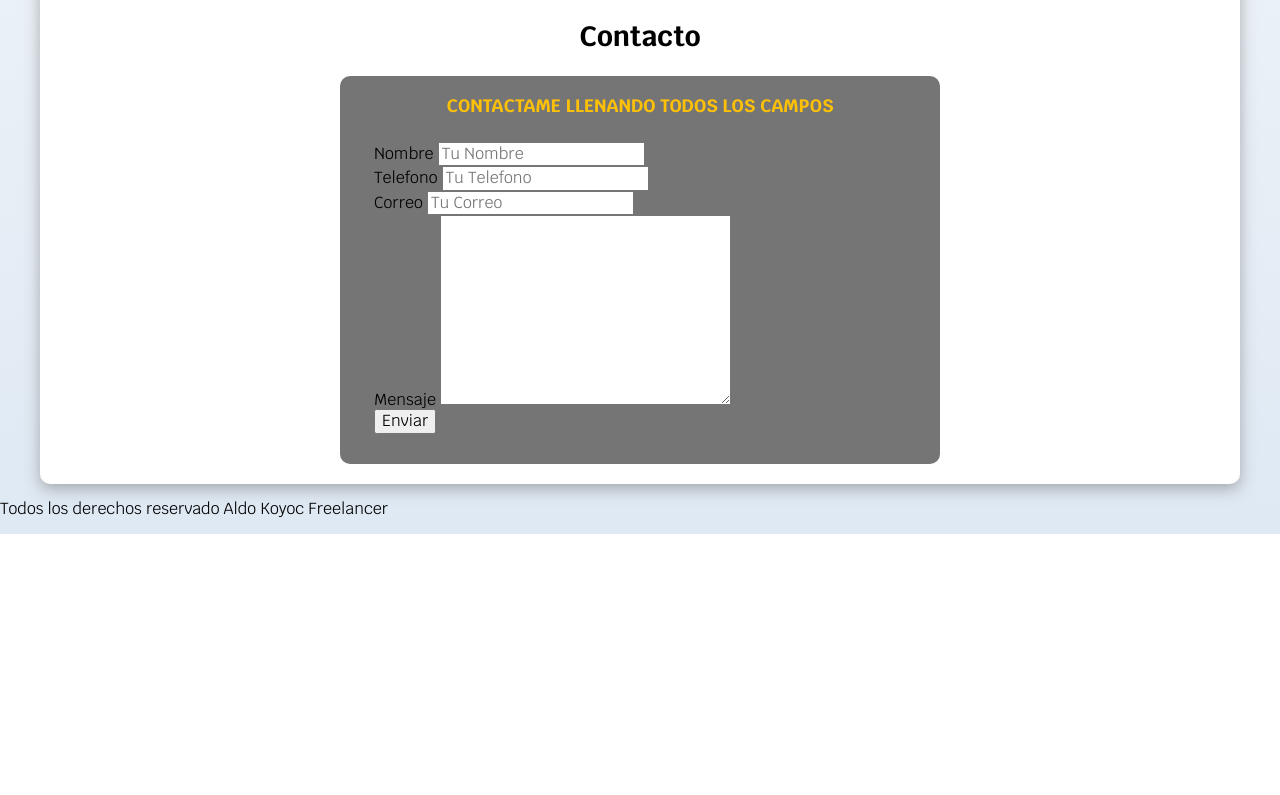
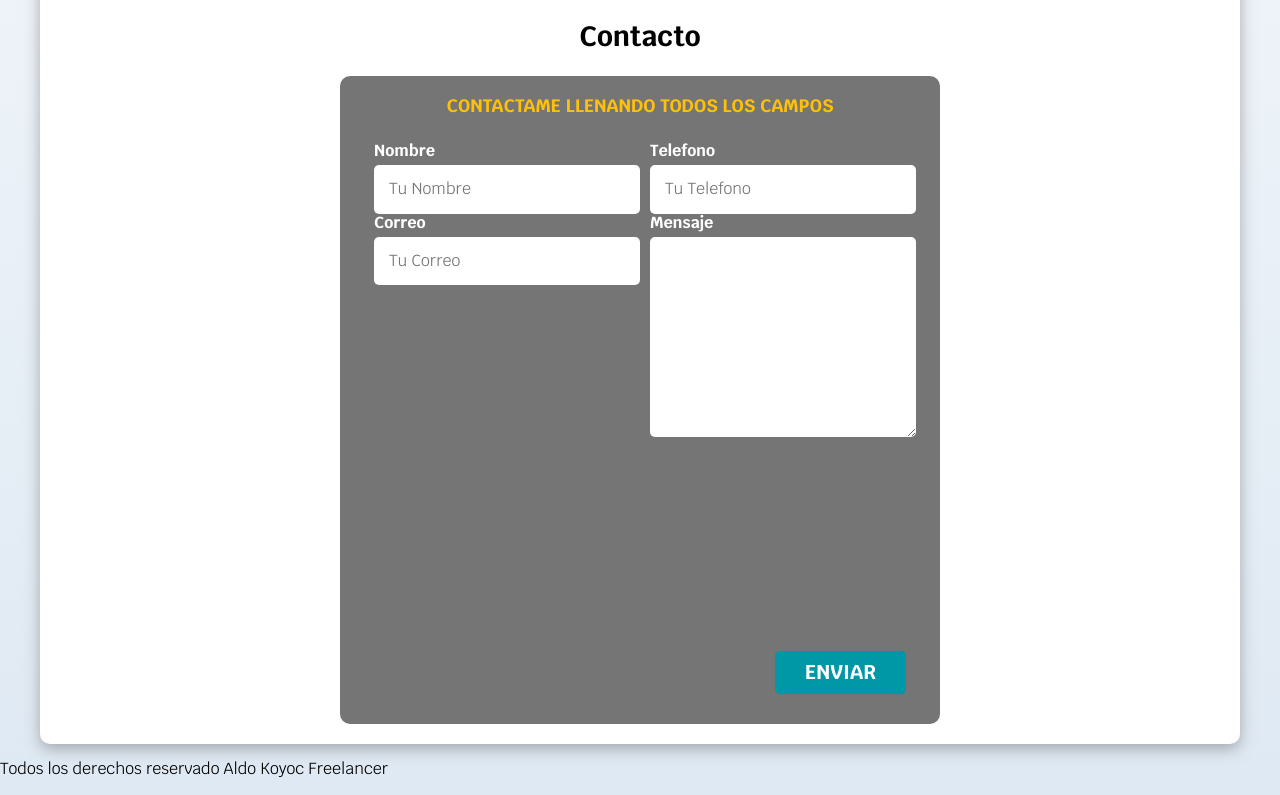
Before and after one commit to AKOZs/repo-freelance, a plain HTML site: page index.html in a window 1280 px wide. Shown: the part 994-1789 px from the top of the page. Before the commit the page ends 1528 px from the top, so only its background shows below. Drawn offline with Linux system fonts and the light colour scheme.

Commit message:
actualizacion de campos y grid

```diff
--- a/css/style.css
+++ b/css/style.css
@@ -49,6 +49,7 @@ body{
     border-radius: .5rem;
     width: 90%;
     text-align: center;
+    border: none;
 
 }
 
@@ -58,6 +59,10 @@ body{
 
     }
 
+}
+
+.boton:hover{
+    cursor: pointer;
 }
 
 .sombra {
@@ -92,6 +97,23 @@ h1,h2,h3 {
 .titulo span{
     font-size: 2rem;
 
+}
+
+    /*Utilidades*/
+
+.w-100{
+    width: 100%;
+}
+@media (min-width: 768px) {
+    .w-100{
+        width: auto;
+    }
+}
+.flex {
+    display: flex;
+}
+.alinear-derecha{
+    justify-content: flex-end;
 }
 
     /* Navegacion Principal */
@@ -232,3 +254,44 @@ h1,h2,h3 {
         margin-bottom: 2rem;
         color: var(--primario);
     }
+
+   @media (min-width: 768px) {
+    .contenedor-campos{
+        display: grid;
+        grid-template-columns: 50% 50%;
+        grid-template-rows: auto auto 20rem;
+        column-gap: 1rem;
+
+
+     }
+   }
+
+    .campo {
+
+    }
+
+    .campo label{
+        color: var(--blanco);
+        font-weight: bold;
+        margin-bottom: .5rem;
+        display: block;
+
+    }
+
+    .campo textarea {
+        height: 20rem;
+
+    }
+
+    .input-text{
+       width: 100%;
+       border: none;
+       padding: 1.5rem;
+       border-radius: .5rem;
+
+
+    }
+
+    .enviar .boton{
+        width: 100%;
+    }
--- a/index.html
+++ b/index.html
@@ -111,26 +111,26 @@
 
                 <div class="campo">
                 <label>Nombre</label>
-                <input type="text" placeholder="Tu Nombre">
+                <input class="input-text" type="text" placeholder="Tu Nombre">
                 </div>
 
                 <div class="campo">
                 <label>Telefono</label>
-                <input type="tel" placeholder="Tu Telefono">
+                <input class="input-text" type="tel" placeholder="Tu Telefono">
                 </div>
 
-                <div>
+                <div class="campo">
                 <label>Correo</label>
-                <input type="mail" placeholder="Tu Correo">
+                <input class="input-text" type="mail" placeholder="Tu Correo">
                 </div>
 
-                <div>
+                <div class="campo">
                 <label>Mensaje</label>
-                <textarea name="" id="" cols="30" rows="10"></textarea>
+                <textarea class="input-text"></textarea>
                 </div>
             </div> <!--.contenedor-campos-->
-                <div>
-                    <input type="submit" value="Enviar">
+                <div class="alinear-derecha flex">
+                    <input class="boton w-100"  class="input-text" type="submit" value="Enviar">
                 </div>
 
         </fieldset>
```
